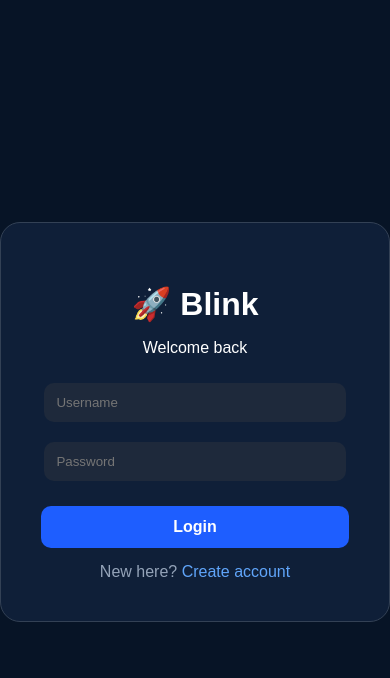
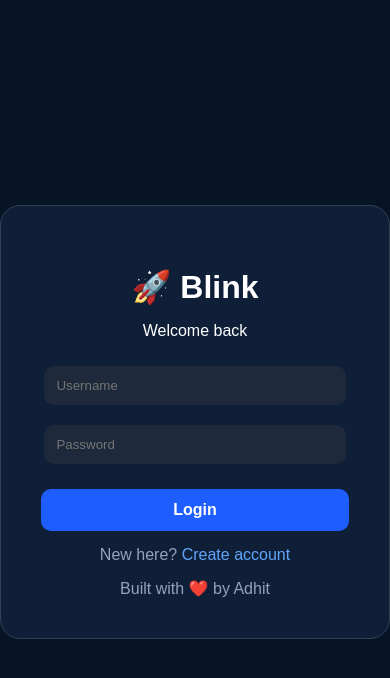
Before and after one commit to Adhit-18-star/Blink, a FastAPI app: page /login in a window 390 px wide. Shown: the top 678 px of the page. Run offline with FastAPI, Linux system fonts and the light colour scheme.

Commit message:
mobile responsive login and register

```diff
--- a/templates/login.html
+++ b/templates/login.html
@@ -1,6 +1,7 @@
 <!DOCTYPE html>
 <html>
 <head>
+    <meta name="viewport" content="width=device-width, initial-scale=1.0">
     <title>Login - Blink</title>
 
     <style>
@@ -19,7 +20,8 @@
             background:#0f1f38;
             padding:40px;
             border-radius:20px;
-            width:380px;
+            width:90%;
+            max-width:400px;
             text-align:center;
             border:1px solid #334155;
         }
@@ -86,6 +88,10 @@
         New here? <a href="/register">Create account</a>
     </div>
 
+    <div class="footer">
+        Built with ❤️ by Adhit
+    </div>
+
 </div>
 
 </body>
--- a/templates/register.html
+++ b/templates/register.html
@@ -1,6 +1,7 @@
 <!DOCTYPE html>
 <html>
 <head>
+    <meta name="viewport" content="width=device-width, initial-scale=1.0">
     <title>Register - Blink</title>
 
     <style>
@@ -19,7 +20,8 @@
             background:#0f1f38;
             padding:40px;
             border-radius:20px;
-            width:400px;
+            width:90%;
+            max-width:400px;
             text-align:center;
             border:1px solid #334155;
             box-shadow:0 0 30px rgba(0,0,0,0.5);
```
